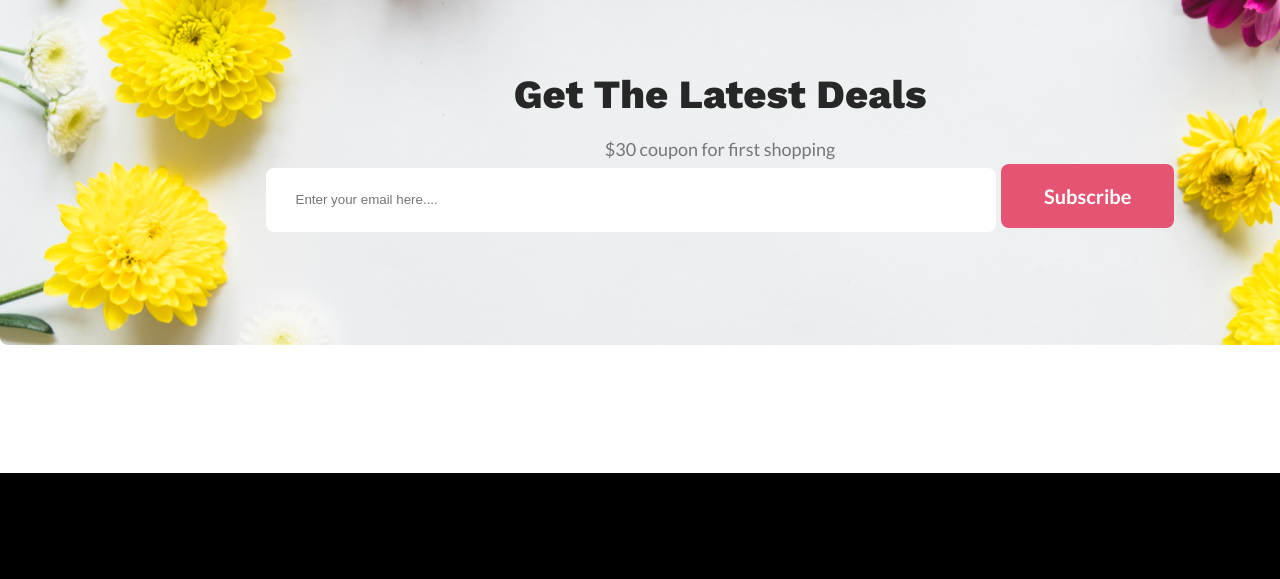
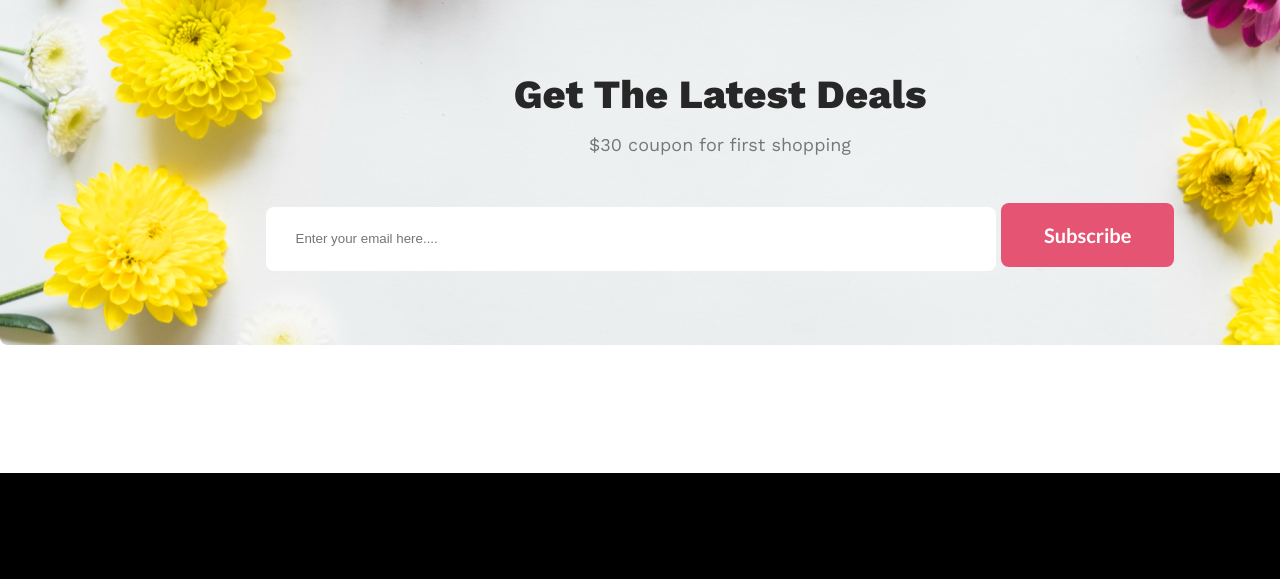
Before and after one commit to aliislam2563/folwer-shop-assignment, a plain HTML site: page index.html in a window 1280 px wide. Shown: the part 3900-4479 px from the top of the page. Drawn offline with nearby package versions, Linux system fonts and the light colour scheme.

Commit message:
adjustment

```diff
--- a/style.css
+++ b/style.css
@@ -221,13 +221,10 @@ border: none;
 }
 .last-details-description{
     color: rgba(39, 39, 39, 0.60);
-text-align: center;
-font-family: Lato;
-font-size: 18px;
-font-style: normal;
-font-weight: 400;
-line-height: 30px;
-}
+    font-size: 18px;
+    font-weight: 400;
+    margin-bottom: 48px;
+    }
 .last-details-email{
     border-radius: 8px;
     background: #FFF;
```
